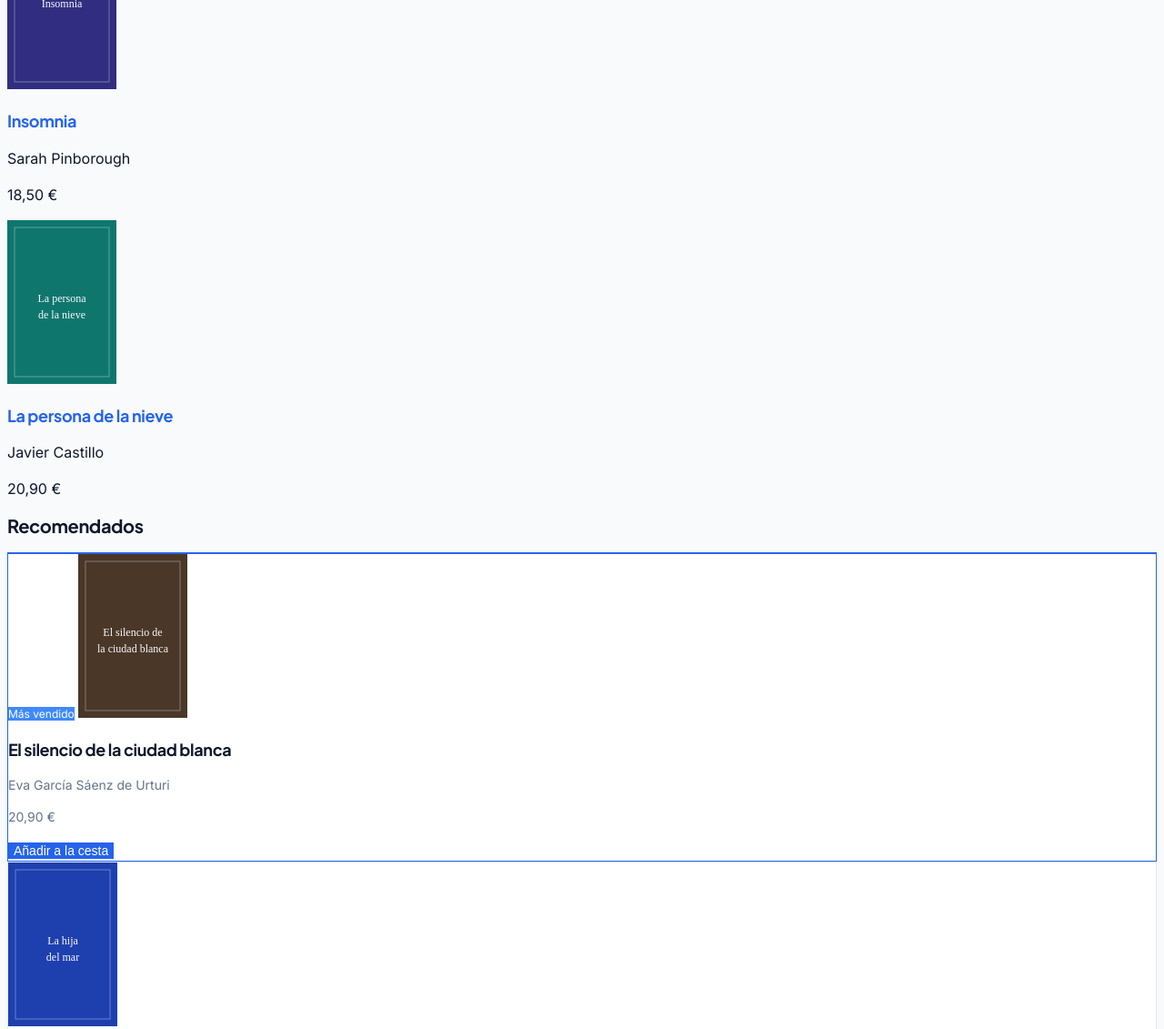
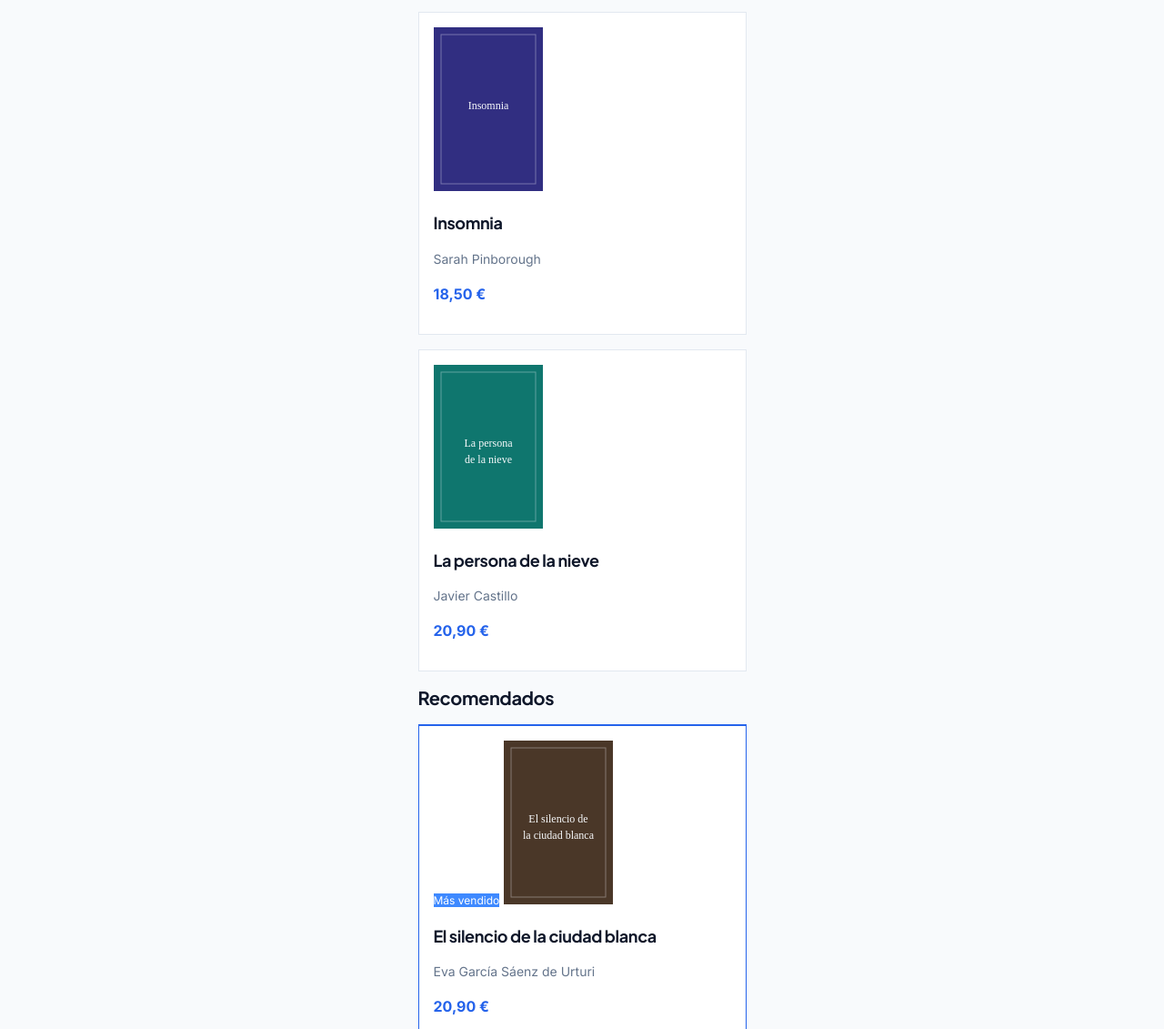
Before and after one commit to hljagonzalez/trastienda-ud4, a plain HTML site: page index.html in a window 1280 px wide. Shown: the part 901-2032 px from the top of the page at 91% size. Drawn offline with Linux system fonts and the light colour scheme.

Commit message:
S6: Ejercicio propuesto 8 - El modelo de caja

```diff
--- a/css/estilos.css
+++ b/css/estilos.css
@@ -3,19 +3,19 @@
    ========================================================================== */
 :root {
   /* --- Tipografía y Escala Tipográfica (Figma) --- */
-  --font-body: 'Inter', system-ui, sans-serif;
-  --font-display: 'Plus Jakarta Sans', system-ui, sans-serif;
+  --font-body: "Inter", system-ui, sans-serif;
+  --font-display: "Plus Jakarta Sans", system-ui, sans-serif;
 
-  --text-xs:   0.75rem;   /* Caption (12 px) */
-  --text-sm:   0.875rem;  /* Body Small (14 px) */
-  --text-base: 1rem;      /* Body (16 px) */
-  --text-lg:   1.125rem;  /* H3 (18 px) */
-  --text-xl:   1.25rem;   /* H2 (20 px) */
-  --text-2xl:  1.5rem;    /* H1 (24 px) */
-  --text-3xl:  1.875rem;  /* Display (30 px) */
+  --text-xs: 0.75rem; /* Caption (12 px) */
+  --text-sm: 0.875rem; /* Body Small (14 px) */
+  --text-base: 1rem; /* Body (16 px) */
+  --text-lg: 1.125rem; /* H3 (18 px) */
+  --text-xl: 1.25rem; /* H2 (20 px) */
+  --text-2xl: 1.5rem; /* H1 (24 px) */
+  --text-3xl: 1.875rem; /* Display (30 px) */
 
   /* --- Escala primaria (Figma) --- */
-  --color-primary-50:  #eff6ff;
+  --color-primary-50: #eff6ff;
   --color-primary-100: #dbeafe;
   --color-primary-200: #bfdbfe;
   --color-primary-300: #93c5fd;
@@ -27,7 +27,7 @@
   --color-primary-900: #172554;
 
   /* --- Escala neutra (Figma) --- */
-  --color-neutral-50:  #f8fafc; /* Fondos de pantalla */
+  --color-neutral-50: #f8fafc; /* Fondos de pantalla */
   --color-neutral-100: #f1f5f9; /* Superficies */
   --color-neutral-200: #e2e8f0; /* Bordes y separadores */
   --color-neutral-300: #cbd5e1;
@@ -39,21 +39,24 @@
   --color-neutral-900: #0f172a; /* Titulares y texto principal */
 
   /* --- Mapeo semántico --- */
-  --bg-page:        var(--color-neutral-50);
-  --bg-card:        #ffffff;
-  --text-main:      var(--color-neutral-900);
-  --text-muted:     var(--color-neutral-500);
-  --border-subtle:  var(--color-neutral-200);
-  --brand:          var(--color-primary-500);
-  --brand-hover:    var(--color-primary-600);
+  --bg-page: var(--color-neutral-50);
+  --bg-surface: #ffffff;
+  --text-main: var(--color-neutral-900);
+  --text-muted: var(--color-neutral-500);
+  --border-subtle: var(--color-neutral-200);
+  --brand: var(--color-primary-500);
+  --brand-hover: var(--color-primary-600);
 
   /* --- Experimento con oklch(): badge de acento --- */
-  --color-accent-oklch: oklch(0.65 0.20 260);
+  --color-accent-oklch: oklch(0.65 0.2 260);
 }
 
 /* ==========================================================================
    2. Estilos base y tipografía
    ========================================================================== */
+*,*::before,*::after {
+  box-sizing: border-box;
+}
 body {
   font-family: var(--font-body);
   font-size: var(--text-base);
@@ -61,9 +64,14 @@ body {
   color: var(--text-main);
   background-color: var(--bg-page);
   min-height: 100dvh; /* Altura móvil completa */
+  max-width: 393px; /* Ancho máximo de diseño (Figma) */
+  margin-inline: auto; /* Centrado horizontal */
+  padding: 0 1rem; /* padding lateral de 16px */
 }
 
-h1, h2, h3 {
+h1,
+h2,
+h3 {
   font-family: var(--font-display);
   line-height: 1.2;
   letter-spacing: -0.02em;
@@ -99,7 +107,7 @@ a {
    3. Barra de navegación con anidamiento nativo
    ========================================================================== */
 nav {
-  background-color: var(--bg-card);
+  background-color: var(--bg-surface);
   border-top: 1px solid var(--border-subtle);
 
   ul {
@@ -130,13 +138,15 @@ nav {
 }
 
 /* ==========================================================================
-   4. Tarjeta (article.card) con anidamiento nativo y tokens semánticos
+   4. Tarjeta (.card) con anidamiento nativo y tokens semánticos
    ========================================================================== */
-article.card {
-  background-color: var(--bg-card);
+.card {
+  background-color: var(--bg-surface);
   border: 1px solid var(--border-subtle);
+  padding: 1rem;
+  margin-block-end: 1rem;
 
-  h3 {
+  .card-title {
     color: var(--text-main);
 
     a {
@@ -145,9 +155,15 @@ article.card {
     }
   }
 
-  p {
+  .card-author {
     font-size: var(--text-sm);
     color: var(--text-muted);
+  }
+
+  .card-price {
+    font-size: var(--text-base);
+    font-weight: 700;
+    color: var(--brand);
   }
 
   button {
@@ -156,7 +172,9 @@ article.card {
     color: #ffffff;
     border: none;
     cursor: pointer;
-
+    display: inline-block;
+    padding: 0.75rem 1rem; /*padding vertical y horizontal que garantice un área táctil mínima de 44 px de altura para dedos en móviles*/
+    min-height: 44px;
     &:hover {
       background-color: var(--brand-hover);
     }
--- a/index.html
+++ b/index.html
@@ -23,32 +23,32 @@
     <section>
       <h2>Novedades</h2>
 
-      <article>
+      <article class="card">
         <img src="img/paciente-silenciosa.svg" alt="Portada de La paciente silenciosa" width="120" height="180">
-        <h3><a href="detalle.html">La paciente silenciosa</a></h3>
-        <p>Alex Michaelides</p>
-        <p>19,90 €</p>
+        <h3 class="card-title"><a href="detalle.html">La paciente silenciosa</a></h3>
+        <p class="card-author">Alex Michaelides</p>
+        <p class="card-price">19,90 €</p>
       </article>
 
-      <article>
+      <article class="card">
         <img src="img/reina-roja.svg" alt="Portada de Reina roja" width="120" height="180">
-        <h3><a href="detalle.html">Reina roja</a></h3>
-        <p>Juan Gómez-Jurado</p>
-        <p>21,90 €</p>
+        <h3 class="card-title"><a href="detalle.html">Reina roja</a></h3>
+        <p class="card-author">Juan Gómez-Jurado</p>
+        <p class="card-price">21,90 €</p>
       </article>
 
-      <article>
+      <article class="card">
         <img src="img/insomnia.svg" alt="Portada de Insomnia" width="120" height="180">
-        <h3><a href="detalle.html">Insomnia</a></h3>
-        <p>Sarah Pinborough</p>
-        <p>18,50 €</p>
+        <h3 class="card-title"><a href="detalle.html">Insomnia</a></h3>
+        <p class="card-author">Sarah Pinborough</p>
+        <p class="card-price">18,50 €</p>
       </article>
 
-      <article>
+      <article class="card">
         <img src="img/persona-nieve.svg" alt="Portada de La persona de la nieve" width="120" height="180">
-        <h3><a href="detalle.html">La persona de la nieve</a></h3>
-        <p>Javier Castillo</p>
-        <p>20,90 €</p>
+        <h3 class="card-title"><a href="detalle.html">La persona de la nieve</a></h3>
+        <p class="card-author">Javier Castillo</p>
+        <p class="card-price">20,90 €</p>
       </article>
     </section>
 
@@ -58,26 +58,26 @@
       <article class="card">
         <span class="badge">Más vendido</span>
         <img src="img/silencio-ciudad-blanca.svg" alt="Portada de El silencio de la ciudad blanca" width="120" height="180">
-        <h3><a href="detalle.html">El silencio de la ciudad blanca</a></h3>
-        <p>Eva García Sáenz de Urturi</p>
-        <p>20,90 €</p>
+        <h3 class="card-title"><a href="detalle.html">El silencio de la ciudad blanca</a></h3>
+        <p class="card-author">Eva García Sáenz de Urturi</p>
+        <p class="card-price">20,90 €</p>
         <button type="button">Añadir a la cesta</button>
       </article>
 
       <article class="card">
         <span class="badge"></span>
         <img src="img/hija-del-mar.svg" alt="Portada de La hija del mar" width="120" height="180">
-        <h3><a href="detalle.html">La hija del mar</a></h3>
-        <p>Carmen Mola</p>
-        <p>19,90 €</p>
+        <h3 class="card-title"><a href="detalle.html">La hija del mar</a></h3>
+        <p class="card-author">Carmen Mola</p>
+        <p class="card-price">19,90 €</p>
         <button type="button">Añadir a la cesta</button>
       </article>
 
       <article class="card">
         <img src="img/paciente-silenciosa.svg" alt="Portada de La paciente silenciosa" width="120" height="180">
-        <h3><a href="detalle.html">La paciente silenciosa</a></h3>
-        <p>Alex Michaelides</p>
-        <p>19,90 €</p>
+        <h3 class="card-title"><a href="detalle.html">La paciente silenciosa</a></h3>
+        <p class="card-author">Alex Michaelides</p>
+        <p class="card-price">19,90 €</p>
         <button type="button">Añadir a la cesta</button>
       </article>
     </section>
```
